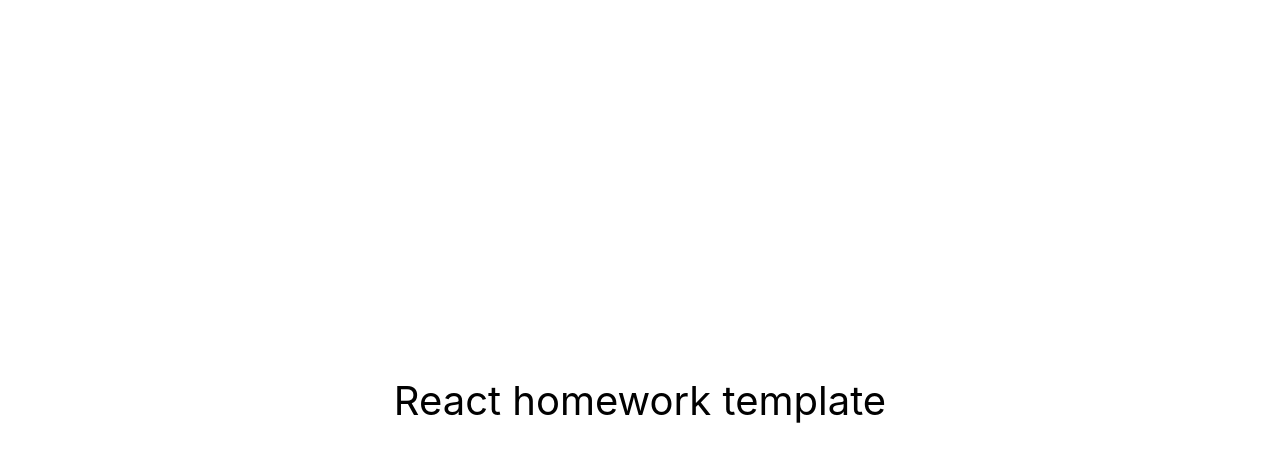
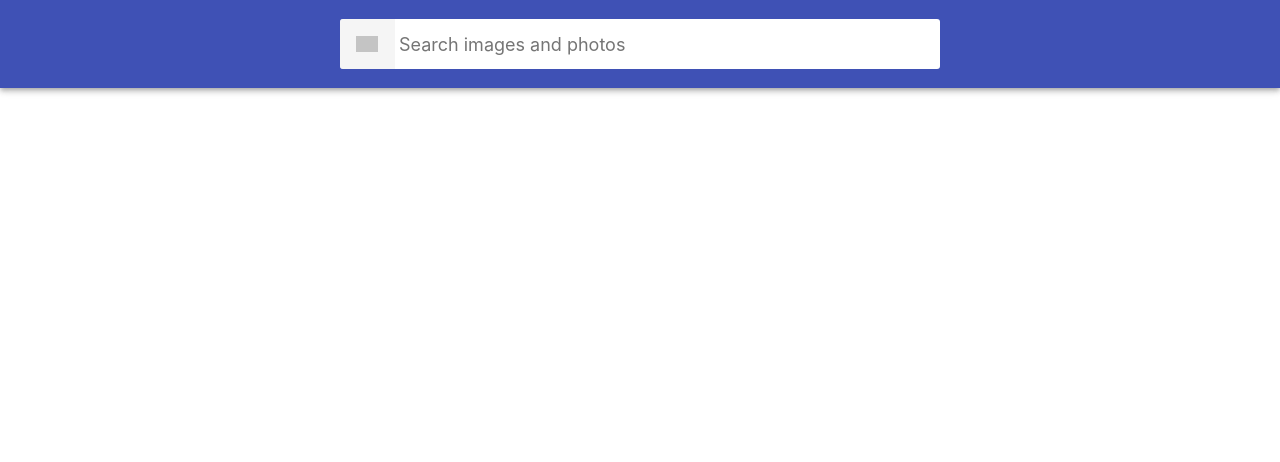
Before and after one commit to yanakozhokar/goit-react-hw-03-image-finder, a React (Create React App) app: page / in a window 1280 px wide. Shown: the top 462 px of the page. Built offline with nearby package versions, Linux system fonts and the light colour scheme; grey boxes are pictures that could not be loaded.

Commit message:
add searchbar functional

```diff
--- a/src/components/App.jsx
+++ b/src/components/App.jsx
@@ -1,16 +1,20 @@
-export const App = () => {
-  return (
-    <div
-      style={{
-        height: '100vh',
-        display: 'flex',
-        justifyContent: 'center',
-        alignItems: 'center',
-        fontSize: 40,
-        color: '#010101'
-      }}
-    >
-      React homework template
-    </div>
-  );
-};
+import React, { Component } from 'react';
+import Searchbar from './Searchbar/Searchbar';
+
+class App extends Component {
+  state = {
+    filter: '',
+  };
+
+  getFilter = newFilter => {
+    this.setState({
+      filter: newFilter,
+    });
+  };
+
+  render() {
+    return <Searchbar onSubmit={this.getFilter} />;
+  }
+}
+
+export default App;
--- a/src/components/Searchbar/Searchbar.jsx
+++ b/src/components/Searchbar/Searchbar.jsx
@@ -0,0 +1,51 @@
+import React, { Component } from 'react';
+import css from './Searchbar.module.css';
+
+class Searchbar extends Component {
+  state = {
+    filter: '',
+  };
+
+  inputHandler = event => {
+    const { name, value } = event.currentTarget;
+    this.setState({
+      [name]: value,
+    });
+  };
+
+  submitHandler = event => {
+    event.preventDefault();
+    this.props.onSubmit(this.state.filter);
+    this.reset();
+  };
+
+  reset = () => {
+    this.setState({
+      filter: '',
+    });
+  };
+
+  render() {
+    return (
+      <header className={css.Searchbar}>
+        <form className={css.SearchForm} onSubmit={this.submitHandler}>
+          <button type="submit" className={css.SearchFormButton}>
+            <span className={css.SearchFormButtonLabel}>Search</span>
+          </button>
+          <input
+            className={css.SearchFormInput}
+            type="text"
+            name="filter"
+            value={this.state.filter}
+            onChange={this.inputHandler}
+            autoComplete="off"
+            autoFocus
+            placeholder="Search images and photos"
+          />
+        </form>
+      </header>
+    );
+  }
+}
+
+export default Searchbar;
--- a/src/components/Searchbar/Searchbar.module.css
+++ b/src/components/Searchbar/Searchbar.module.css
@@ -0,0 +1,75 @@
+.Searchbar {
+  top: 0;
+  left: 0;
+  position: sticky;
+  z-index: 1100;
+  display: flex;
+  justify-content: center;
+  align-items: center;
+  min-height: 64px;
+  padding-right: 24px;
+  padding-left: 24px;
+  padding-top: 12px;
+  padding-bottom: 12px;
+  color: #fff;
+  background-color: #3f51b5;
+  box-shadow: 0px 2px 4px -1px rgba(0, 0, 0, 0.2),
+    0px 4px 5px 0px rgba(0, 0, 0, 0.14), 0px 1px 10px 0px rgba(0, 0, 0, 0.12);
+}
+
+.SearchForm {
+  display: flex;
+  align-items: center;
+  width: 100%;
+  max-width: 600px;
+  background-color: #fff;
+  border-radius: 3px;
+  overflow: hidden;
+}
+
+.SearchFormButton {
+  display: inline-block;
+  width: 48px;
+  height: 48px;
+  border: 0;
+  background-image: url('https://image.flaticon.com/icons/svg/149/149852.svg');
+  background-size: 40%;
+  background-repeat: no-repeat;
+  background-position: center;
+  opacity: 0.6;
+  transition: opacity 250ms cubic-bezier(0.4, 0, 0.2, 1);
+  cursor: pointer;
+  outline: none;
+}
+
+.SearchFormButton:hover {
+  opacity: 1;
+}
+
+.SearchFormButtonLabel {
+  position: absolute;
+  width: 1px;
+  height: 1px;
+  padding: 0;
+  overflow: hidden;
+  clip: rect(0, 0, 0, 0);
+  white-space: nowrap;
+  clip-path: inset(50%);
+  border: 0;
+}
+
+.SearchFormInput {
+  display: inline-block;
+  width: 100%;
+  font: inherit;
+  font-size: 20px;
+  border: none;
+  outline: none;
+  padding-left: 4px;
+  padding-right: 4px;
+}
+
+.SearchFormInput::placeholder {
+  font: inherit;
+  font-size: 18px;
+}
--- a/src/index.css
+++ b/src/index.css
@@ -1,15 +1,118 @@
 @import-normalize; /* bring in normalize.css styles */
+
+*,
+*::before,
+*::after {
+  box-sizing: inherit;
+}
 
 body {
   margin: 0;
-  font-family: -apple-system, BlinkMacSystemFont, 'Segoe UI', 'Roboto', 'Oxygen',
-    'Ubuntu', 'Cantarell', 'Fira Sans', 'Droid Sans', 'Helvetica Neue',
-    sans-serif;
+  font-family: -apple-system, BlinkMacSystemFont, 'Segoe UI', Roboto,
+    Oxygen-Sans, Ubuntu, Cantarell, 'Helvetica Neue', sans-serif;
+  color: #212121;
+  background-color: #fff;
   -webkit-font-smoothing: antialiased;
   -moz-osx-font-smoothing: grayscale;
 }
 
-code {
-  font-family: source-code-pro, Menlo, Monaco, Consolas, 'Courier New',
-    monospace;
+img {
+  display: block;
+  max-width: 100%;
+  height: auto;
 }
+
+.App {
+  display: grid;
+  grid-template-columns: 1fr;
+  grid-gap: 16px;
+  padding-bottom: 24px;
+}
+
+/*
+ * Стили компонента ImageGallery
+ */
+.ImageGallery {
+  display: grid;
+  max-width: calc(100vw - 48px);
+  grid-template-columns: repeat(auto-fill, minmax(320px, 1fr));
+  grid-gap: 16px;
+  margin-top: 0;
+  margin-bottom: 0;
+  padding: 0;
+  list-style: none;
+  margin-left: auto;
+  margin-right: auto;
+}
+
+/*
+ * Стили компонента ImageGalleryItem
+ */
+.ImageGalleryItem {
+  border-radius: 2px;
+  box-shadow: 0px 1px 3px 0px rgba(0, 0, 0, 0.2),
+    0px 1px 1px 0px rgba(0, 0, 0, 0.14), 0px 2px 1px -1px rgba(0, 0, 0, 0.12);
+}
+
+.ImageGalleryItem-image {
+  width: 100%;
+  height: 260px;
+  object-fit: cover;
+  transition: transform 250ms cubic-bezier(0.4, 0, 0.2, 1);
+}
+
+.ImageGalleryItem-image:hover {
+  transform: scale(1.03);
+  cursor: zoom-in;
+}
+
+/*
+ * Стили компонента Modal
+ */
+
+.Overlay {
+  position: fixed;
+  top: 0;
+  left: 0;
+  width: 100vw;
+  height: 100vh;
+  display: flex;
+  justify-content: center;
+  align-items: center;
+  background-color: rgba(0, 0, 0, 0.8);
+  z-index: 1200;
+}
+
+.Modal {
+  max-width: calc(100vw - 48px);
+  max-height: calc(100vh - 24px);
+}
+
+/*
+* Стили компонента Buton (Load more)
+*/
+.Button {
+  padding: 8px 16px;
+  border-radius: 2px;
+  background-color: #3f51b5;
+  transition: all 250ms cubic-bezier(0.4, 0, 0.2, 1);
+  text-align: center;
+  display: inline-block;
+  color: #fff;
+  border: 0;
+  text-decoration: none;
+  cursor: pointer;
+  font-family: inherit;
+  font-size: 18px;
+  line-height: 24px;
+  font-style: normal;
+  font-weight: 500;
+  min-width: 180px;
+  box-shadow: 0px 3px 1px -2px rgba(0, 0, 0, 0.2),
+    0px 2px 2px 0px rgba(0, 0, 0, 0.14), 0px 1px 5px 0px rgba(0, 0, 0, 0.12);
+}
+
+.Button:hover,
+.Button:focus {
+  background-color: #303f9f;
+}
--- a/src/index.js
+++ b/src/index.js
@@ -1,6 +1,6 @@
 import React from 'react';
 import ReactDOM from 'react-dom/client';
-import { App } from 'components/App';
+import App from 'components/App';
 import './index.css';
 
 ReactDOM.createRoot(document.getElementById('root')).render(
--- a/src/styles.css
+++ /dev/null
@@ -1,207 +0,0 @@
-html {
-  box-sizing: border-box;
-  width: 100vw;
-  overflow-x: hidden;
-}
-
-*,
-*::before,
-*::after {
-  box-sizing: inherit;
-}
-
-body {
-  margin: 0;
-  font-family: -apple-system, BlinkMacSystemFont, 'Segoe UI', Roboto,
-    Oxygen-Sans, Ubuntu, Cantarell, 'Helvetica Neue', sans-serif;
-  color: #212121;
-  background-color: #fff;
-  -webkit-font-smoothing: antialiased;
-  -moz-osx-font-smoothing: grayscale;
-}
-
-img {
-  display: block;
-  max-width: 100%;
-  height: auto;
-}
-
-/*
- * Стили компонента App
- */
-.App {
-  display: grid;
-  grid-template-columns: 1fr;
-  grid-gap: 16px;
-  padding-bottom: 24px;
-}
-
-/*
- * Стили компонента Searchbar
- */
-.Searchbar {
-  top: 0;
-  left: 0;
-  position: sticky;
-  z-index: 1100;
-  display: flex;
-  justify-content: center;
-  align-items: center;
-  min-height: 64px;
-  padding-right: 24px;
-  padding-left: 24px;
-  padding-top: 12px;
-  padding-bottom: 12px;
-  color: #fff;
-  background-color: #3f51b5;
-  box-shadow: 0px 2px 4px -1px rgba(0, 0, 0, 0.2),
-    0px 4px 5px 0px rgba(0, 0, 0, 0.14), 0px 1px 10px 0px rgba(0, 0, 0, 0.12);
-}
-
-/*
- * Стили компонента SearchForm
- */
-.SearchForm {
-  display: flex;
-  align-items: center;
-  width: 100%;
-  max-width: 600px;
-  background-color: #fff;
-  border-radius: 3px;
-  overflow: hidden;
-}
-
-.SearchForm-button {
-  display: inline-block;
-  width: 48px;
-  height: 48px;
-  border: 0;
-  background-image: url('https://image.flaticon.com/icons/svg/149/149852.svg');
-  background-size: 40%;
-  background-repeat: no-repeat;
-  background-position: center;
-  opacity: 0.6;
-  transition: opacity 250ms cubic-bezier(0.4, 0, 0.2, 1);
-  cursor: pointer;
-  outline: none;
-}
-
-.SearchForm-button:hover {
-  opacity: 1;
-}
-
-.SearchForm-button-label {
-  position: absolute;
-  width: 1px;
-  height: 1px;
-  padding: 0;
-  overflow: hidden;
-  clip: rect(0, 0, 0, 0);
-  white-space: nowrap;
-  clip-path: inset(50%);
-  border: 0;
-}
-
-.SearchForm-input {
-  display: inline-block;
-  width: 100%;
-  font: inherit;
-  font-size: 20px;
-  border: none;
-  outline: none;
-  padding-left: 4px;
-  padding-right: 4px;
-}
-
-.SearchForm-input::placeholder {
-  font: inherit;
-  font-size: 18px;
-}
-
-/*
- * Стили компонента ImageGallery
- */
-.ImageGallery {
-  display: grid;
-  max-width: calc(100vw - 48px);
-  grid-template-columns: repeat(auto-fill, minmax(320px, 1fr));
-  grid-gap: 16px;
-  margin-top: 0;
-  margin-bottom: 0;
-  padding: 0;
-  list-style: none;
-  margin-left: auto;
-  margin-right: auto;
-}
-
-/*
- * Стили компонента ImageGalleryItem
- */
-.ImageGalleryItem {
-  border-radius: 2px;
-  box-shadow: 0px 1px 3px 0px rgba(0, 0, 0, 0.2),
-    0px 1px 1px 0px rgba(0, 0, 0, 0.14), 0px 2px 1px -1px rgba(0, 0, 0, 0.12);
-}
-
-.ImageGalleryItem-image {
-  width: 100%;
-  height: 260px;
-  object-fit: cover;
-  transition: transform 250ms cubic-bezier(0.4, 0, 0.2, 1);
-}
-
-.ImageGalleryItem-image:hover {
-  transform: scale(1.03);
-  cursor: zoom-in;
-}
-
-/*
- * Стили компонента Modal
- */
-
-.Overlay {
-  position: fixed;
-  top: 0;
-  left: 0;
-  width: 100vw;
-  height: 100vh;
-  display: flex;
-  justify-content: center;
-  align-items: center;
-  background-color: rgba(0, 0, 0, 0.8);
-  z-index: 1200;
-}
-
-.Modal {
-  max-width: calc(100vw - 48px);
-  max-height: calc(100vh - 24px);
-}
-
-/*
-* Стили компонента Buton (Load more)
-*/
-.Button {
-  padding: 8px 16px;
-  border-radius: 2px;
-  background-color: #3f51b5;
-  transition: all 250ms cubic-bezier(0.4, 0, 0.2, 1);
-  text-align: center;
-  display: inline-block;
-  color: #fff;
-  border: 0;
-  text-decoration: none;
-  cursor: pointer;
-  font-family: inherit;
-  font-size: 18px;
-  line-height: 24px;
-  font-style: normal;
-  font-weight: 500;
-  min-width: 180px;
-  box-shadow: 0px 3px 1px -2px rgba(0, 0, 0, 0.2),
-    0px 2px 2px 0px rgba(0, 0, 0, 0.14), 0px 1px 5px 0px rgba(0, 0, 0, 0.12);
-}
-
-.Button:hover,
-.Button:focus {
-  background-color: #303f9f;
-}
```
